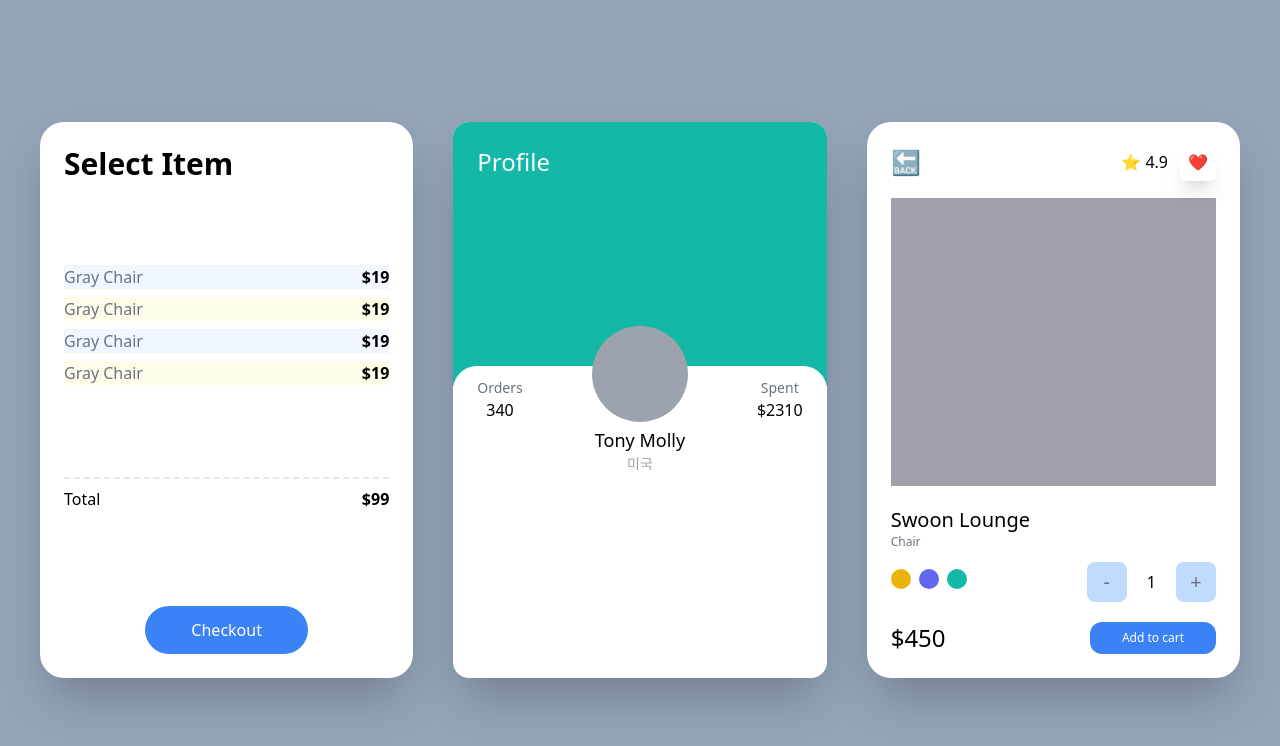
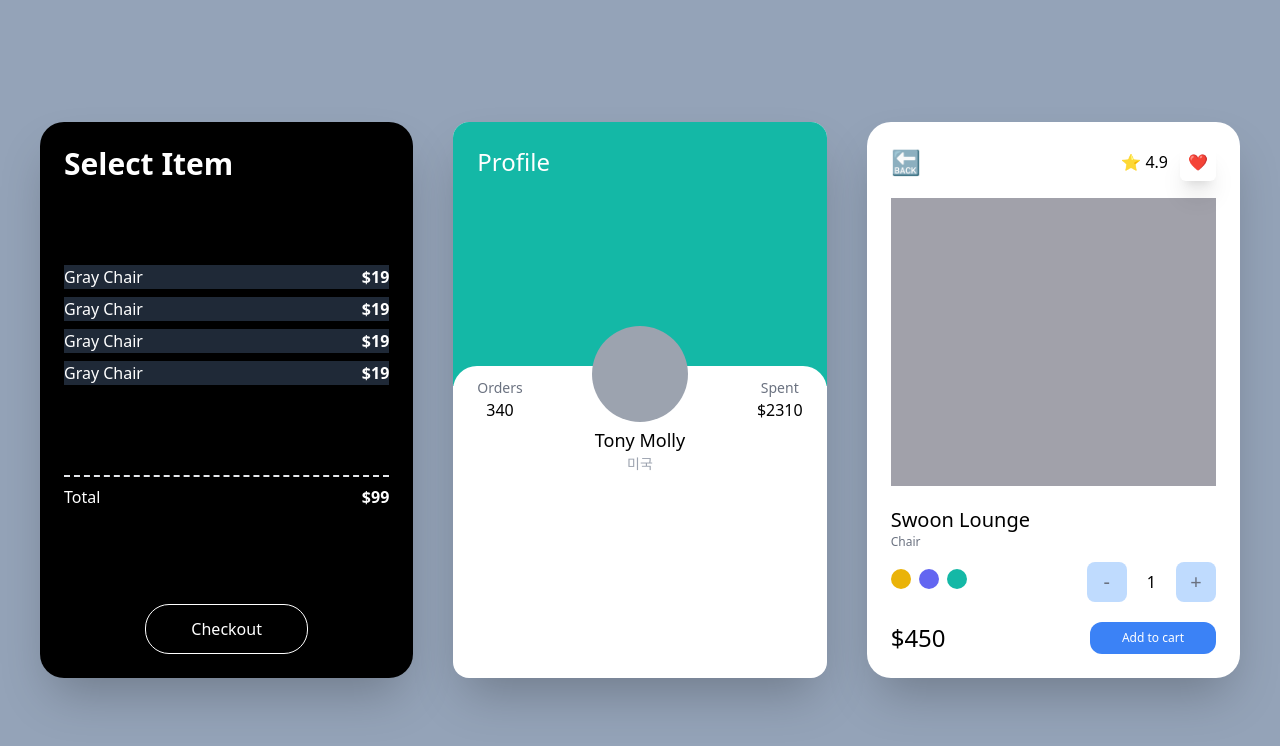
Before and after one commit to SM0413/carrotMarket, a Next.js app: page / in a window 1280 px wide. Shown: the top 746 px of the page. Built offline with nearby package versions, Linux system fonts and the light colour scheme.

Commit message:
Dark Mode

```diff
--- a/pages/index.tsx
+++ b/pages/index.tsx
@@ -2,27 +2,29 @@ import type { NextPage } from "next";
 
 const Home: NextPage = () => {
   return (
-    <div className="bg-slate-400 xl:place-content-center py-20 px-10 grid gap-10 lg:grid-cols-2 xl:grid-cols-3 min-h-screen">
-      <div className="transition bg-white flex flex-col justify-between p-6 rounded-3xl shadow-2xl ">
-        <span className="font-semibold text-3xl">Select Item</span>
+    <div className="bg-slate-400 dark xl:place-content-center py-20 px-10 grid gap-10 lg:grid-cols-2 xl:grid-cols-3 min-h-screen">
+      <div className="transition bg-white dark:bg-black flex flex-col justify-between p-6 rounded-3xl shadow-2xl ">
+        <span className="font-semibold dark:text-white text-3xl">
+          Select Item
+        </span>
         <ul>
           {[1, 2, 3, 4].map((i) => (
             <div
               key={i}
-              className=" flex justify-between my-2 odd:bg-blue-50 even:bg-yellow-50"
+              className=" flex justify-between my-2 dark:bg-gray-800 "
             >
-              <span className=" text-gray-500">Gray Chair</span>
-              <span className=" font-semibold">$19</span>
+              <span className=" text-gray-500 dark:text-white">Gray Chair</span>
+              <span className="  dark:text-white font-semibold">$19</span>
             </div>
           ))}
         </ul>
 
-        <div className="flex justify-between mt-2 pt-2 border-t-2 border-dashed">
+        <div className="flex justify-between dark:text-white mt-2 pt-2 border-t-2 border-dashed">
           <span>Total</span>
           <span className=" font-semibold">$99</span>
         </div>
         <div className="text-center">
-          <button className=" mt-5 bg-blue-500 rounded-3xl text-white p-3  w-1/2 mx-auto hover:bg-teal-500 hover:text-black active:bg-yellow-500 focus:bg-red-500">
+          <button className=" mt-5 bg-blue-500 rounded-3xl text-white p-3  w-1/2 mx-auto hover:bg-teal-500 dark:hover:bg-gray-700 dark:hover:text-white hover:text-black active:bg-yellow-500  dark:bg-black dark:border-white dark:border">
             Checkout
           </button>
         </div>
--- a/tailwind.config.js
+++ b/tailwind.config.js
@@ -7,5 +7,6 @@ module.exports = {
   theme: {
     extend: {},
   },
+  darkMode: "class",
   plugins: [],
 };
```
